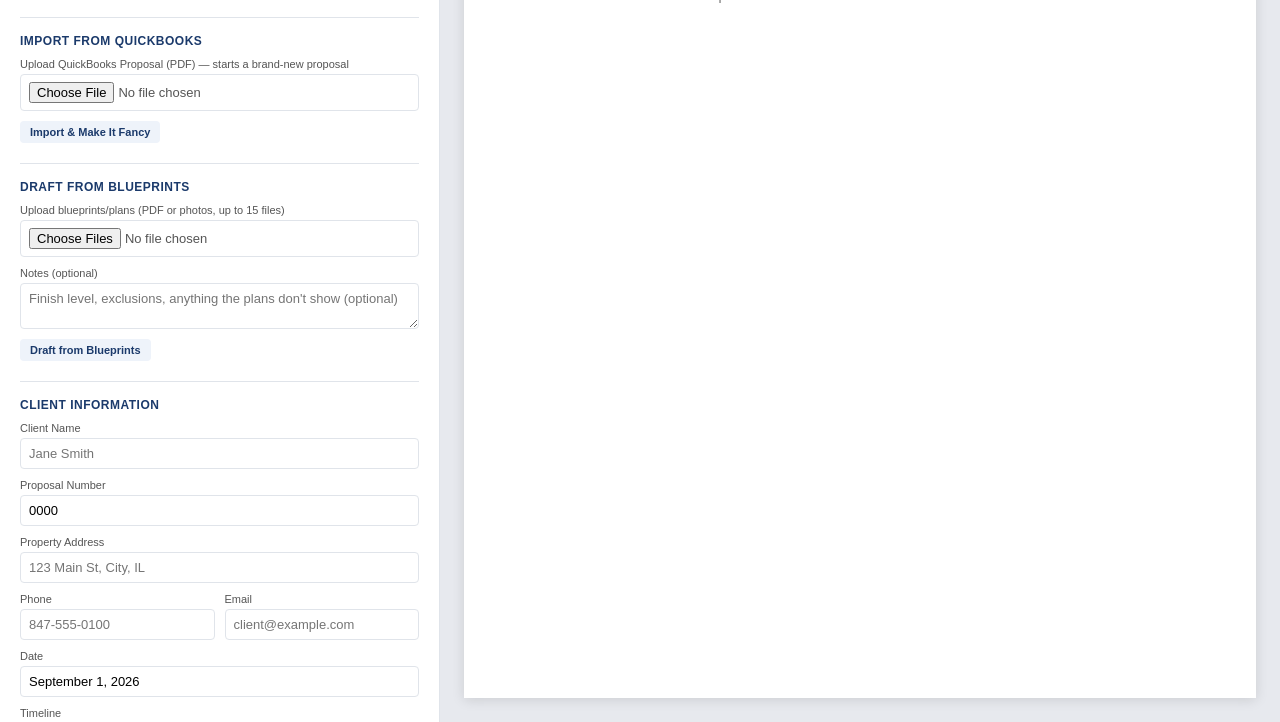
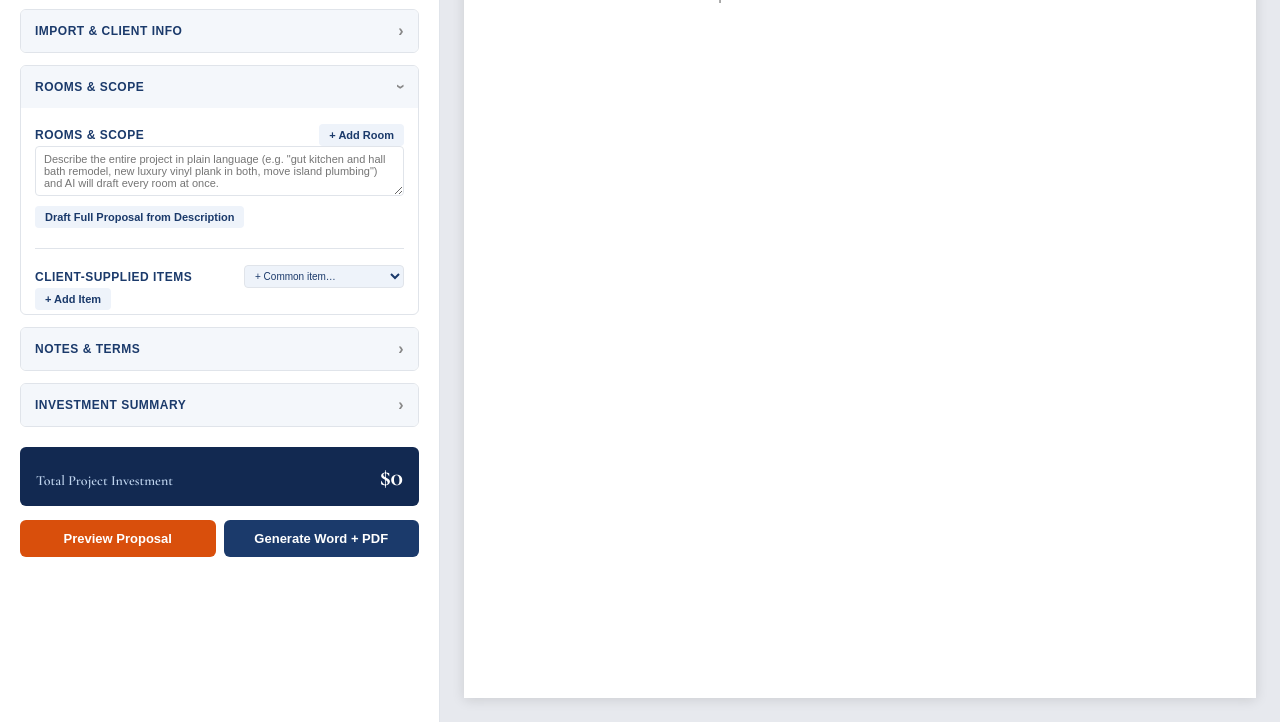
Before and after one commit to alfastudioco/fb-proposal-generator, a website: page index.html in a window 1280 px wide. Shown: the part 78-800 px from the top of the page. Drawn offline with nearby package versions, Linux system fonts and the light colour scheme; no server answers.

Commit message:
Group sidebar sections into a collapsible accordion
The sidebar was 8 sections stacked in one long scroll, hard to tell
apart at a glance. Groups them into 4 collapsible sections (Import &
Client Info, Rooms & Scope, Notes & Terms, Investment Summary) using
the same <details> pattern already used for the custom-notes manager.
Rooms & Scope starts open since it's the one used constantly while
building a proposal; the rest start collapsed.

```diff
--- a/index.html
+++ b/index.html
@@ -19,6 +19,9 @@
       <div id="editingIndicator" class="editing-indicator is-hidden"></div>
     </div>
 
+    <details class="accordion-group">
+      <summary>Import &amp; Client Info</summary>
+      <div class="accordion-body">
         <section class="panel">
           <h2>Import from QuickBooks</h2>
           <label>Upload QuickBooks Proposal (PDF) — starts a brand-new proposal<input type="file" id="quickbooksPdfInput" accept="application/pdf,.pdf"></label>
@@ -51,7 +54,12 @@
           <div id="clientExtractStatus" class="generate-status"></div>
           <div id="clientMatchPanel" class="client-match-panel is-hidden"></div>
         </section>
+      </div>
+    </details>
 
+    <details class="accordion-group" open>
+      <summary>Rooms &amp; Scope</summary>
+      <div class="accordion-body">
         <section class="panel">
           <div class="panel-header">
             <h2>Rooms &amp; Scope</h2>
@@ -75,7 +83,12 @@
           <div id="clientSuppliedList"></div>
           <button type="button" class="btn-add" id="addClientSuppliedBtn">+ Add Item</button>
         </section>
+      </div>
+    </details>
 
+    <details class="accordion-group">
+      <summary>Notes &amp; Terms</summary>
+      <div class="accordion-body">
         <section class="panel">
           <div class="panel-header">
             <h2>Additional Notes &amp; Exclusions</h2>
@@ -98,6 +111,21 @@
         </section>
 
         <section class="panel">
+          <div class="panel-header">
+            <h2>Terms &amp; Conditions</h2>
+            <select class="snippet-select" id="termsSnippetSelect">
+              <option value="">+ Standard clause…</option>
+            </select>
+          </div>
+          <textarea id="termsAndConditions" rows="4" placeholder="One item per line for a bulleted list, or a single paragraph."></textarea>
+        </section>
+      </div>
+    </details>
+
+    <details class="accordion-group">
+      <summary>Investment Summary</summary>
+      <div class="accordion-body">
+        <section class="panel">
           <h2>Investment Summary</h2>
           <label>Total Label (shown under the total)<input type="text" id="totalLabel" placeholder="Kitchen • Bath • Flooring"></label>
           <label>Investment Note (optional, italic)<input type="text" id="investmentNote" placeholder="Cabinet pricing subject to finalization"></label>
@@ -113,16 +141,8 @@
             <label>Note (optional, italic)<input type="text" id="paymentTermsNote" placeholder="Balance due upon substantial completion"></label>
           </div>
         </section>
-
-    <section class="panel">
-      <div class="panel-header">
-        <h2>Terms &amp; Conditions</h2>
-        <select class="snippet-select" id="termsSnippetSelect">
-          <option value="">+ Standard clause…</option>
-        </select>
       </div>
-      <textarea id="termsAndConditions" rows="4" placeholder="One item per line for a bulleted list, or a single paragraph."></textarea>
-    </section>
+    </details>
 
     <div class="totals-bar">
       <span class="totals-label">Total Project Investment</span>
--- a/styles.css
+++ b/styles.css
@@ -79,6 +79,44 @@ body {
   justify-content: space-between;
 }
 .panel-header h2 { margin: 0; }
+
+.accordion-group {
+  margin-top: 12px;
+  border: 1px solid var(--border);
+  border-radius: 6px;
+  overflow: hidden;
+}
+.accordion-group summary {
+  list-style: none;
+  cursor: pointer;
+  padding: 12px 14px;
+  font-size: 12px;
+  font-weight: bold;
+  color: var(--navy);
+  letter-spacing: 0.5px;
+  text-transform: uppercase;
+  background: var(--notes-bg);
+  display: flex;
+  align-items: center;
+  justify-content: space-between;
+}
+.accordion-group summary::-webkit-details-marker { display: none; }
+.accordion-group summary::after {
+  content: '\203A';
+  color: var(--lgray);
+  font-size: 16px;
+  transform: rotate(90deg);
+  transition: transform 0.15s;
+}
+.accordion-group:not([open]) summary::after { transform: rotate(0deg); }
+.accordion-body {
+  padding: 16px 14px 4px;
+}
+.accordion-body .panel:first-child {
+  margin-top: 0;
+  padding-top: 0;
+  border-top: none;
+}
 
 .snippet-select {
   font-size: 10px;
```
Also changed, not shown: 1 other file. Lines whose indentation alone changed are shown as unchanged.
